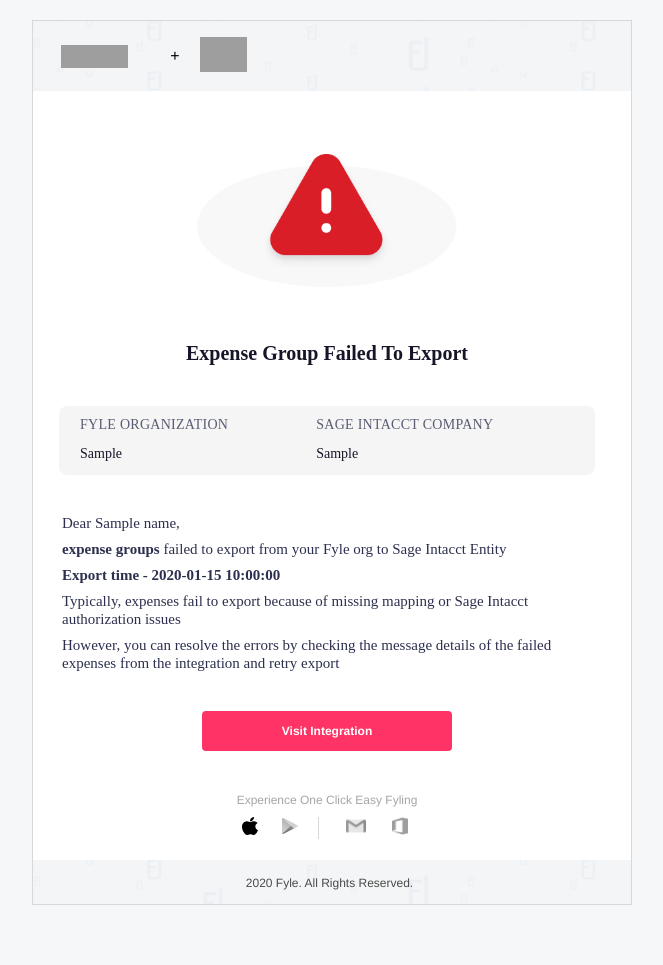
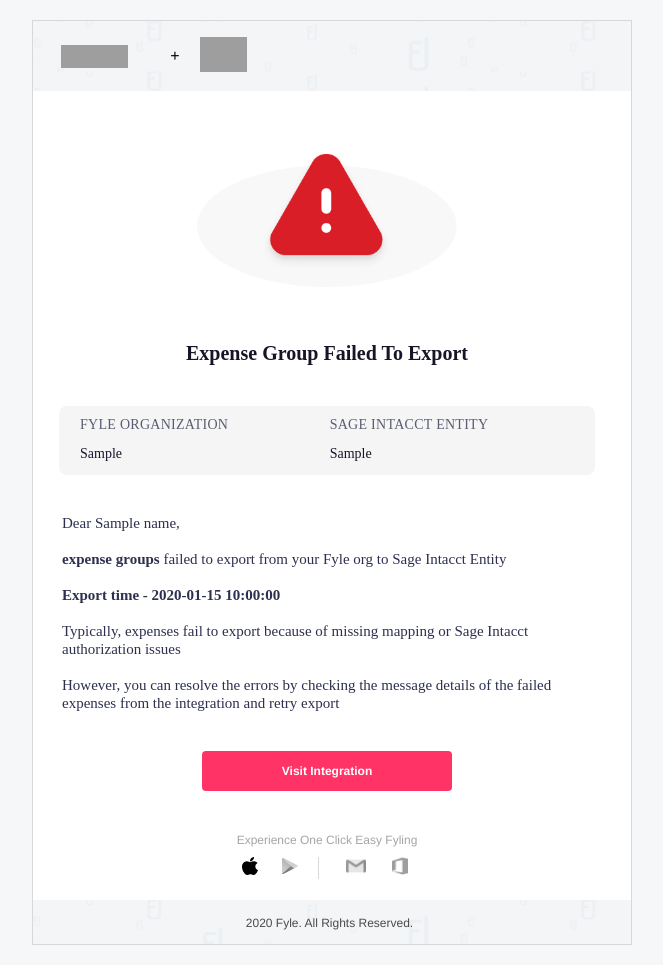
Before and after one commit to fylein/fyle-intacct-api, a Python web app: template apps/workspaces/templates/mail_template.html in a window 1280 px wide. Shown: the whole page, without its empty margins (308-971 px from the left). Before the commit the page ends 905 px from the top, so only its background shows below. Run offline with Jinja, Linux system fonts and the light colour scheme; the template is opened without the code that fills it: most values are stand-ins (such as "Sample title", 1, 10 or a date in 2020); grey boxes are pictures that could not be loaded.

Commit message:
Email syncup changes commit

```diff
--- a/apps/workspaces/tasks.py
+++ b/apps/workspaces/tasks.py
@@ -25,7 +25,7 @@ def schedule_email_notification(workspace_id: int, schedule_enabled: bool, hours
             defaults={
                 'schedule_type': Schedule.MINUTES,
                 'minutes': hours * 60,
-                'next_run': datetime.now() + timedelta(minutes=1)
+                'next_run': datetime.now() + timedelta(minutes=10)
             }
         )
     else:
--- a/apps/workspaces/templates/mail_template.html
+++ b/apps/workspaces/templates/mail_template.html
@@ -70,7 +70,7 @@
                           letter-spacing: 0.02em;
                           color: #5A5D72;">
                         <td>FYLE ORGANIZATION</td>
-                        <td>SAGE INTACCT COMPANY</td>
+                        <td>SAGE INTACCT ENTITY</td>
                       </tr>
                       <tr style="font-family: Aktiv Grotesk;
                           font-style: normal;
@@ -93,7 +93,7 @@
                         </td>
                       </tr>
                       <tr>
-                        <td style="font-size: 15px; line-height: 18px; padding-top: 5px; color: #2C304E;">
+                        <td style="font-size: 15px; line-height: 18px; padding-top: 15px; color: #2C304E;">
                           <span style="font-weight: bold">{{ errors }} expense groups</span> failed to export from your
                           Fyle org
                           to Sage Intacct Entity
@@ -101,17 +101,17 @@
                       </tr>
                       <tr>
                         <td
-                          style="font-size: 15px; font-weight: bold; padding-top: 5px; line-height: 18px; color: #2C304E;">
+                          style="font-size: 15px; font-weight: bold; padding-top: 15px; line-height: 18px; color: #2C304E;">
                           Export time - {{ export_time }}
                         </td>
                       </tr>
                       <tr>
-                        <td style="font-size: 15px; line-height: 18px; padding-top: 5px; color: #2C304E;">
+                        <td style="font-size: 15px; line-height: 18px; padding-top: 15px; color: #2C304E;">
                           Typically, expenses fail to export because of missing mapping or Sage Intacct authorization issues
                         </td>
                       </tr>
                       <tr>
-                        <td style="font-size: 15px; line-height: 18px; padding-top: 5px; color: #2C304E;">
+                        <td style="font-size: 15px; line-height: 18px; padding-top: 15px; color: #2C304E;">
                           However, you can resolve the errors by checking the message details of the failed expenses
                           from the integration and retry export
                         </td>
```
